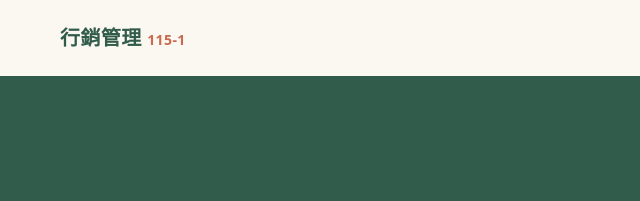
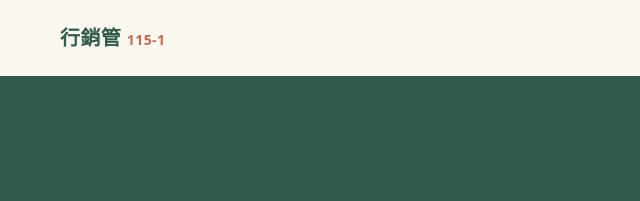
Before and after one commit to frankliu0324/marketing-management-115-1, a plain HTML site: page index.html in a window 1280 px wide. Shown: the top 201 px of the page, 0-640 px from the left. Drawn offline with Linux system fonts and the light colour scheme.

Commit message:
Update index.html

```diff
--- a/index.html
+++ b/index.html
@@ -10,7 +10,7 @@
   <body>
     <a class="skip-link" href="#main-content">跳至主要內容</a>
     <header class="site-header">
-      <a class="brand" href="#top" aria-label="回到課程首頁">行銷管理 <small>115-1</small></a>
+      <a class="brand" href="#top" aria-label="回到課程首頁">行銷管 <small>115-1</small></a>
       <button class="menu-button" type="button" aria-controls="site-navigation" aria-expanded="false">開啟選單</button>
       <nav id="site-navigation" aria-label="主要導覽">
         <a href="#course-info">課程介紹</a>
```
